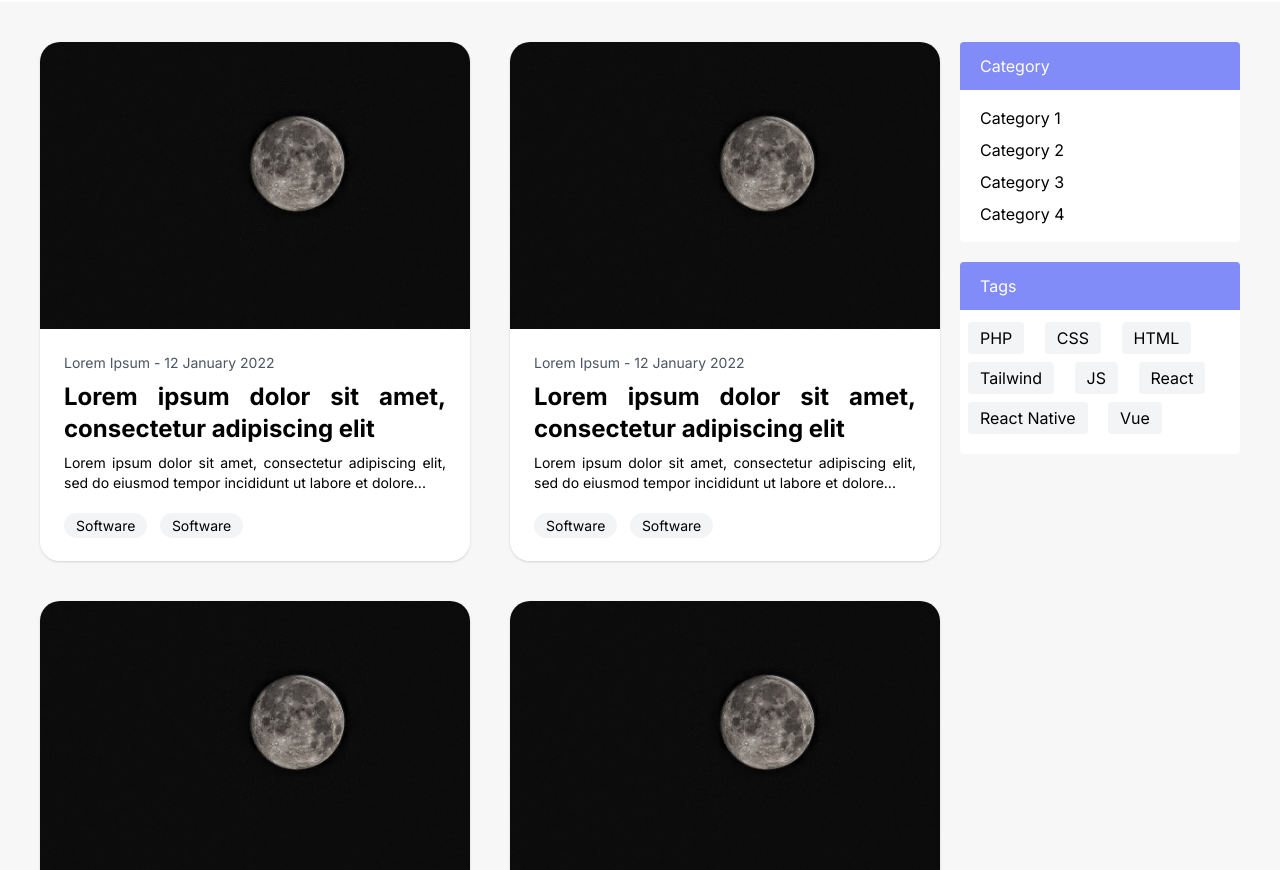
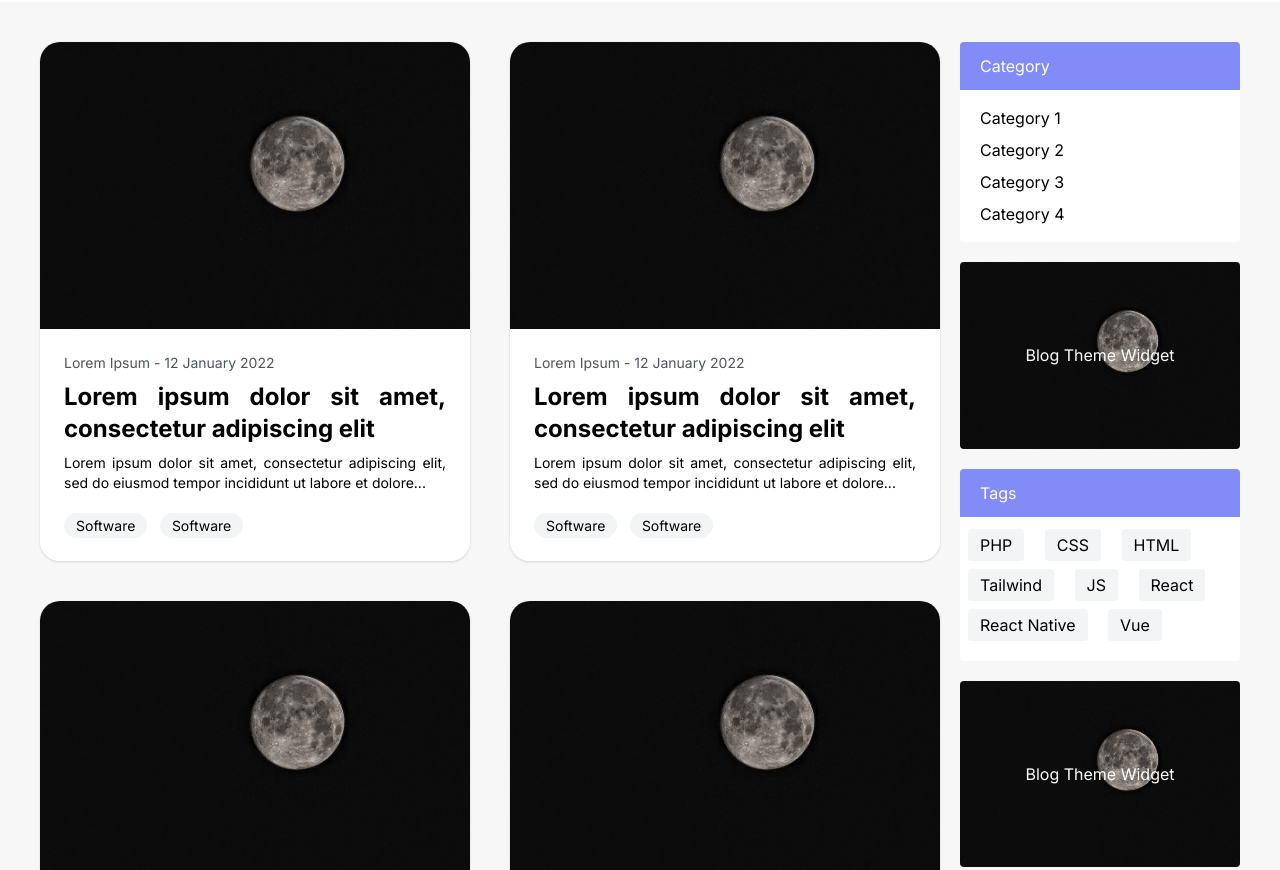
Before and after one commit to musabalki/tailwind-css-project, a website: page index2.html in a window 1280 px wide. Shown: the part 82-952 px from the top of the page. Drawn offline with nearby package versions, Linux system fonts and the light colour scheme.

Commit message:
Add sidebar image widget

```diff
--- a/index2.html
+++ b/index2.html
@@ -141,7 +141,11 @@
                         <li class="px-5 py-1">Category 4</li>
                     </ul>
                 </div>
-                <div class="ml-5 bg-white rounded overflow-hidden">
+                <div class="relative flex justify-center rounded ml-5 items-center overflow-hidden mb-5">
+                    <img src="./img/img_1.jpg" alt="">
+                    <p class="absolute text-white">Blog Theme Widget</p>
+                </div>
+                <div class="ml-5 bg-white rounded overflow-hidden mb-5">
                     <h1 class="px-5 py-3 bg-indigo-400 text-white">Tags</h1>
                     <div class="py-3">
                         <a href="" class="px-3 py-1 bg-gray-100 rounded mx-2 mb-2 inline-block">PHP</a>
@@ -153,6 +157,10 @@
                         <a href="" class="px-3 py-1 bg-gray-100 rounded mx-2 mb-2 inline-block">React Native</a>
                         <a href="" class="px-3 py-1 bg-gray-100 rounded mx-2 mb-2 inline-block">Vue</a>
                     </div>
+                </div>
+                <div class="relative flex justify-center rounded ml-5 items-center overflow-hidden mb-5">
+                    <img src="./img/img_1.jpg" alt="">
+                    <p class="absolute text-white">Blog Theme Widget</p>
                 </div>
             </div>
 
```
